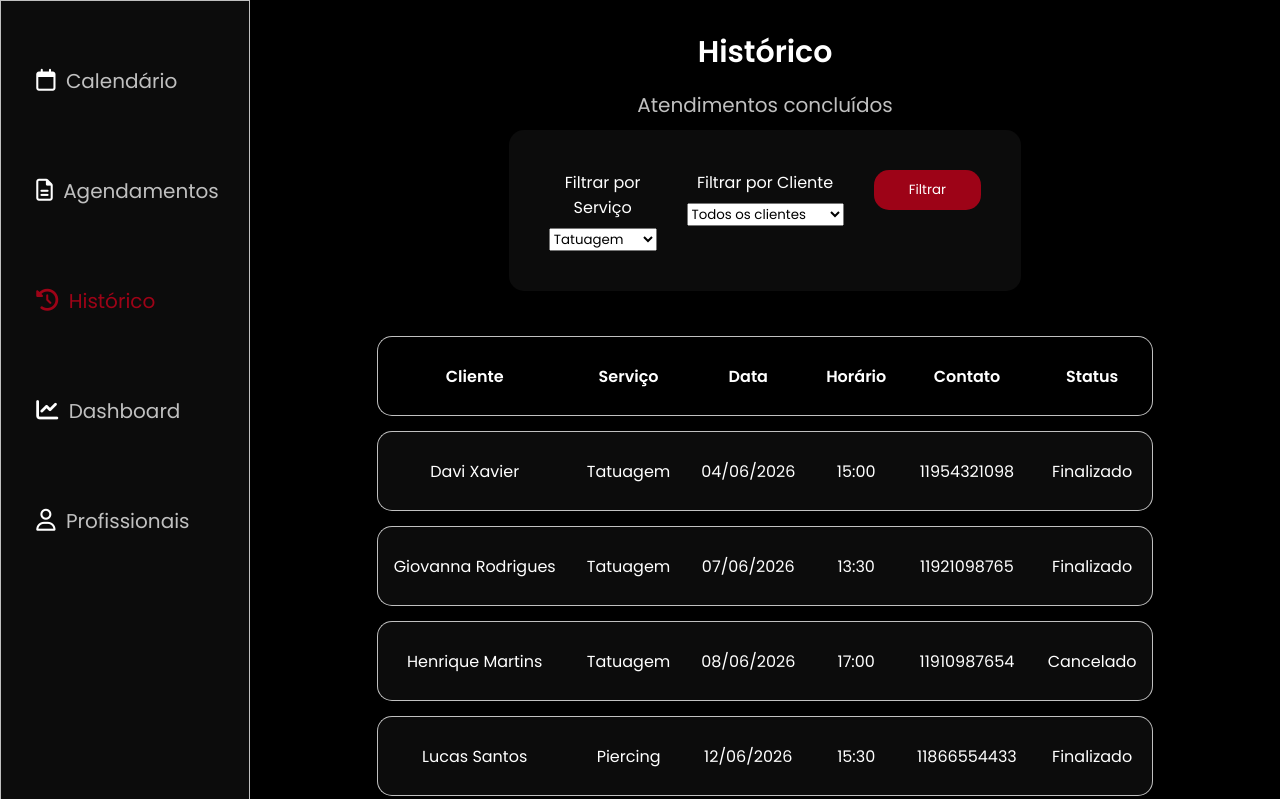
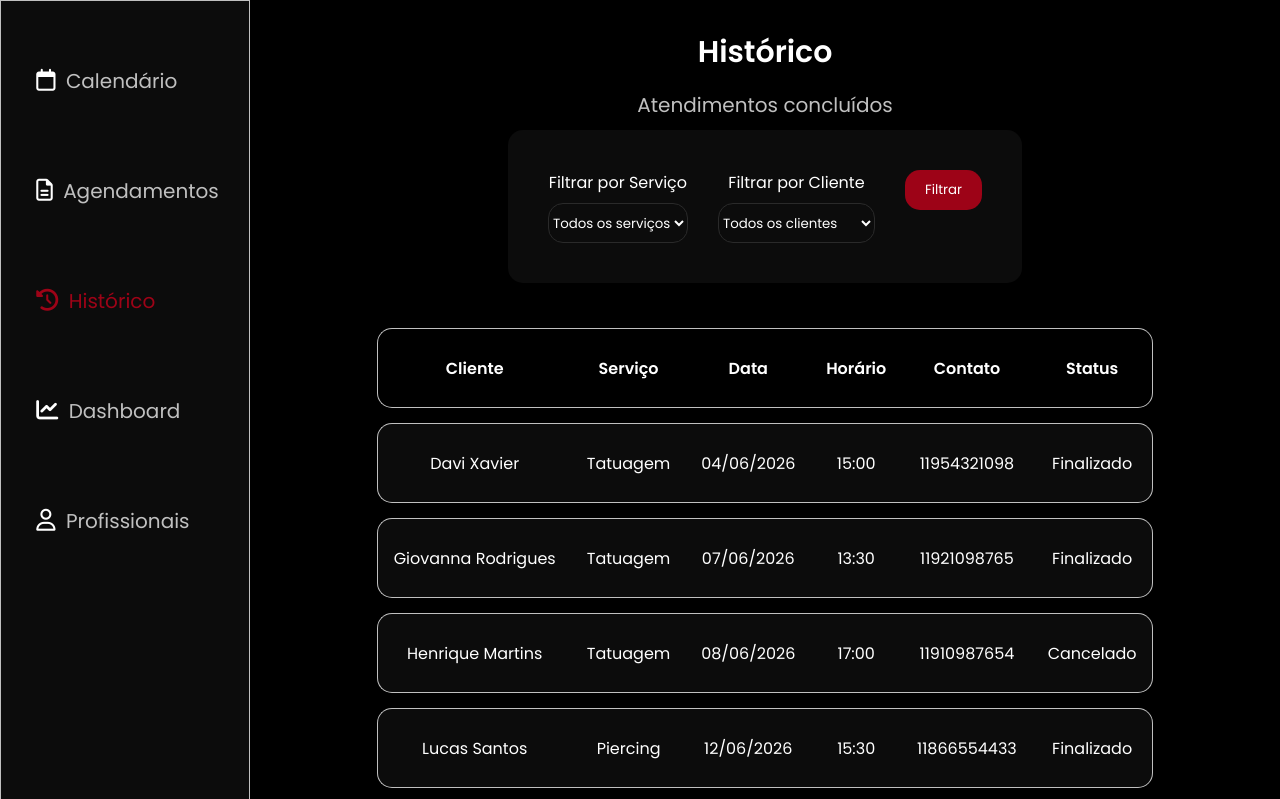
Before and after one commit to KauanyOp/StudioFlow, a PHP site: page /frontend/admin/historico.php in a window 1280 px wide. Shown: the part 80-879 px from the top of the page. Run offline with PHP 8.4, Linux system fonts and the light colour scheme; data comes from the database, SQL or seed files in the repository.

Commit message:
feat: ajusta frontend

```diff
--- a/assets/css/admin.css
+++ b/assets/css/admin.css
@@ -217,6 +217,18 @@ tbody tr:hover{
     color: var(--white);
 }
 
+.box-filter select {
+    height: 40px;
+    border-radius: 15px;
+    border: 1px solid var(--gray);
+    background: var(--dark);
+    color: var(--white);
+}
+
+.box-filter select:focus {
+    border-color: var(--light);
+}
+
 .btn {
     background-color: var(--red);
     color: var(--white);
--- a/frontend/admin/historico.php
+++ b/frontend/admin/historico.php
@@ -67,7 +67,7 @@ $stmtServicos->execute();
     <div class="box-filter">
         <div class="filter">
             <label>Filtrar por Serviço</label>
-            <select name="servico" class=">
+            <select name="servico">
             <option value="">Todos os serviços</option>
             <?php while($servico = $stmtServicos->fetch()) { ?>
                 <option value="<?php echo $servico['tipo_servico']; ?>"
```
